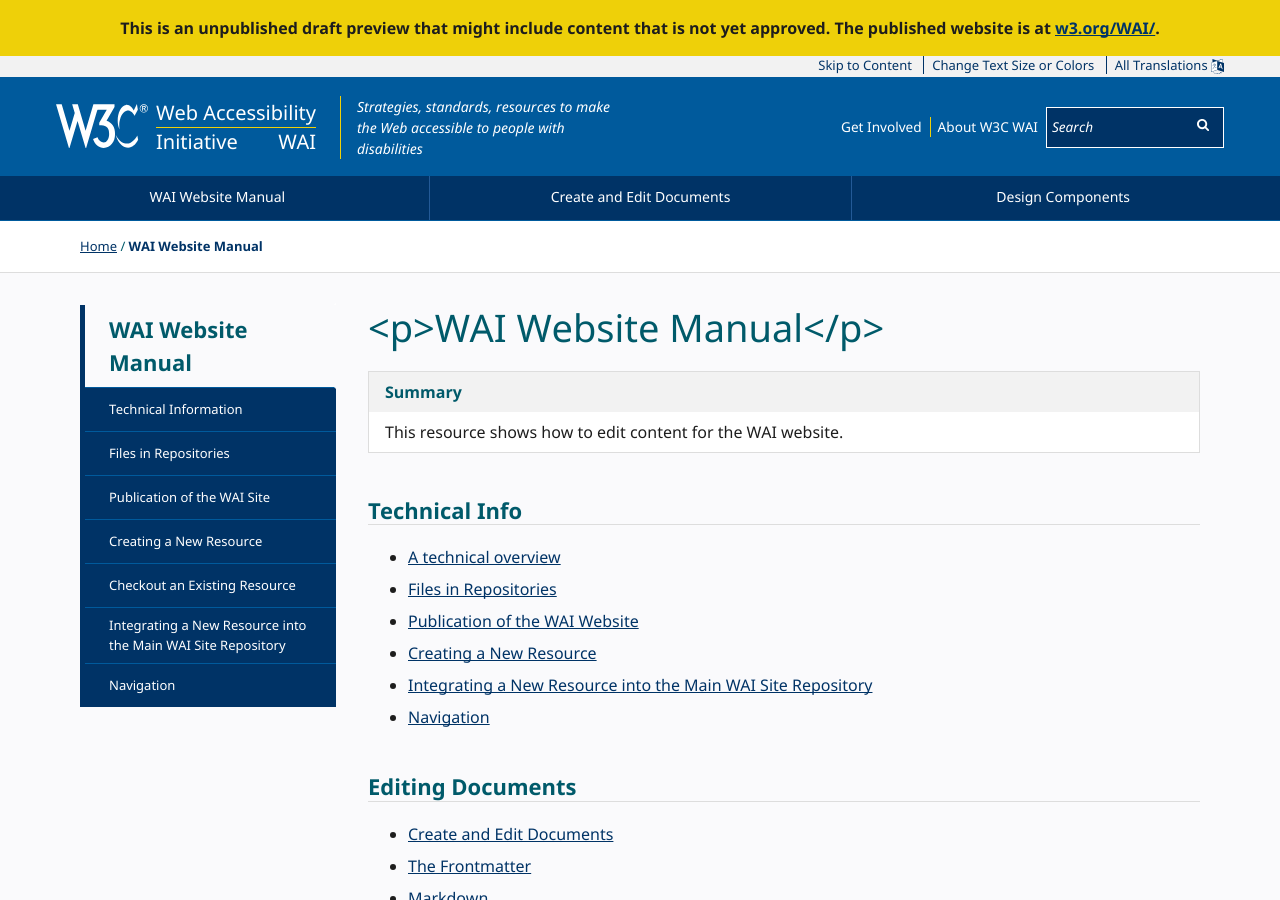
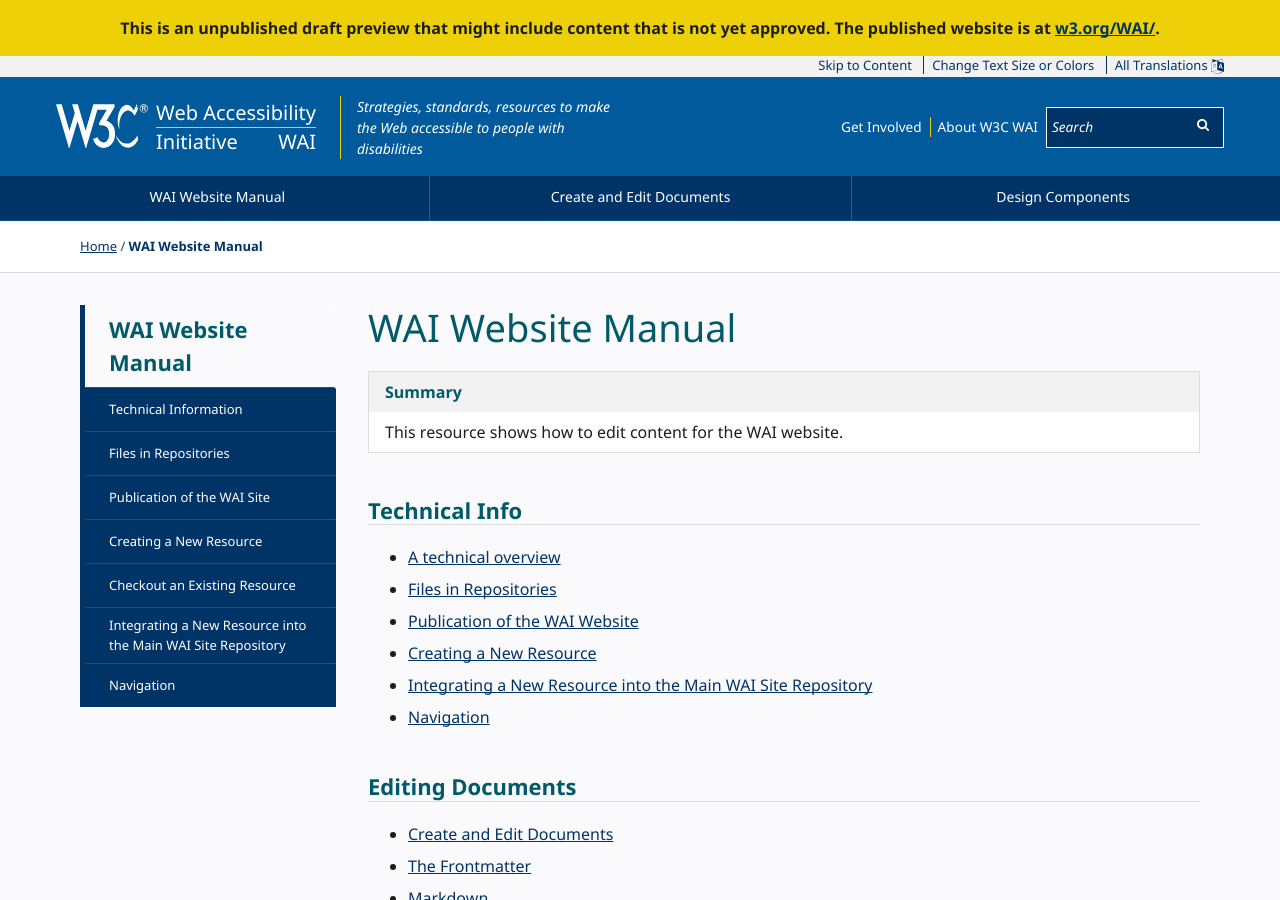
Before and after one commit to w3c/wai-website-theme, a Jekyll site: the page built from content/index.md, in a window 1280 px wide and 900 px high. Built offline with Jekyll 4.4.1, drawn with Linux system fonts in a browser that asks for light colours; cached includes are drawn as plain includes; comment, search, counter and statistics services are not loaded.

Commit message:
Revert "Merge pull request #12 from jeeyyy/fix-markdown-in-title"
This reverts commit 2f34805d1ab38960d4a4cd61325f47c89bde3035, reversing
changes made to 19f9c48f326c58e53eb70344cfc752cd56dbbb55.

Signed-off-by: Hidde de Vries <hidde@hiddedevries.nl>

```diff
--- a/_layouts/default.html
+++ b/_layouts/default.html
@@ -62,7 +62,7 @@
 
   <main id="main"{% if page.lang %} lang="{{page.lang}}"{% endif %}>
     <header{%- if page.resource.ref %}{%- unless page.ref == page.resource.ref %} class="in-resource"{%- endunless -%}{%- endif -%}>
-      <h1>{% if page.title_icon %}<svg class="icon-in-title" aria-hidden="true"><use xlink:href="{{page.title_icon | relative_url}}"></use></svg> {% endif %}{% if page.title_image %}<img src="{{page.title_image | relative_url }}" alt="" class="title-image right" style="height: 2em;"> {% endif %}{% if page.title_html %}{{ page.title_html }}{% else %}{{ page.title | markdownify | xml_escape }}{% endif %}</h1>
+      <h1>{% if page.title_icon %}<svg class="icon-in-title" aria-hidden="true"><use xlink:href="{{page.title_icon | relative_url}}"></use></svg> {% endif %}{% if page.title_image %}<img src="{{page.title_image | relative_url }}" alt="" class="title-image right" style="height: 2em;"> {% endif %}{% if page.title_html %}{{ page.title_html }}{% else %}{{ page.title | xml_escape }}{% endif %}</h1>
       {%- if page.resource.ref -%}
       <p>
       {%- for resourceref in page.resource.ref -%}
```
